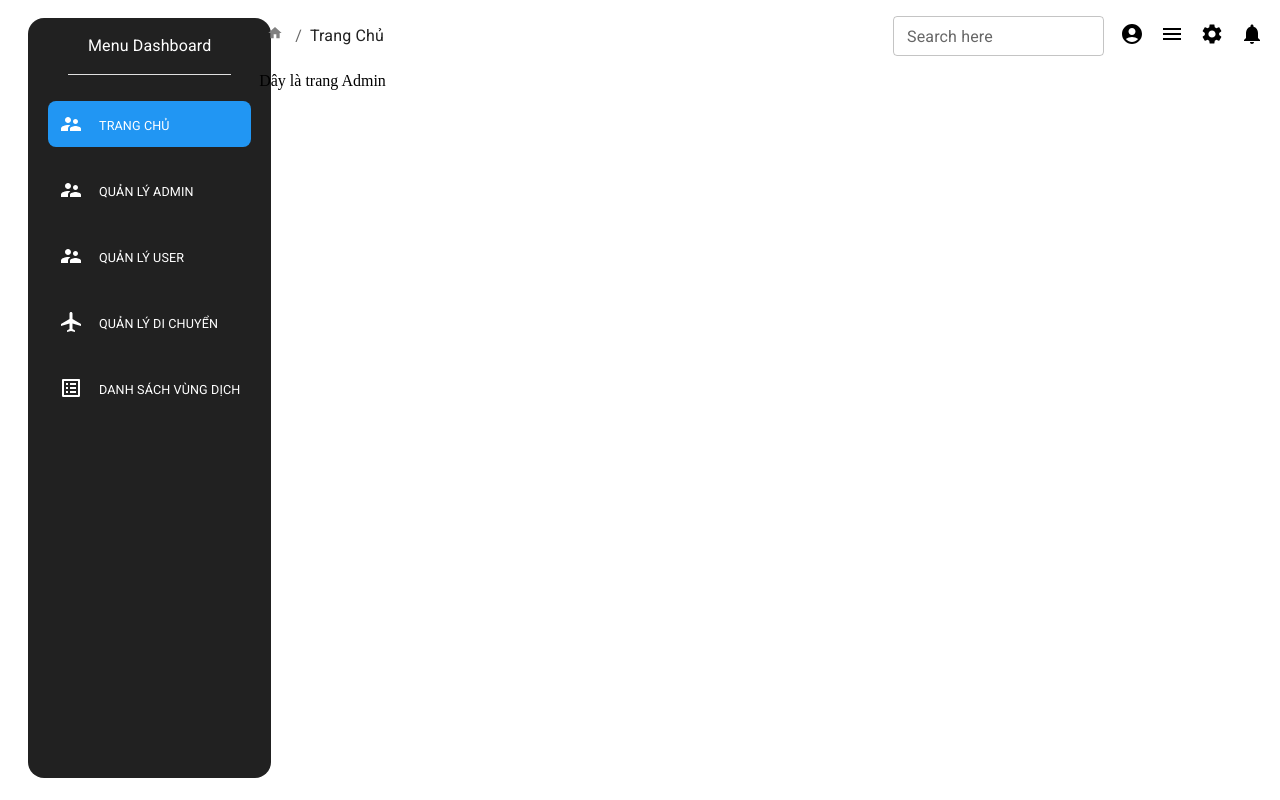
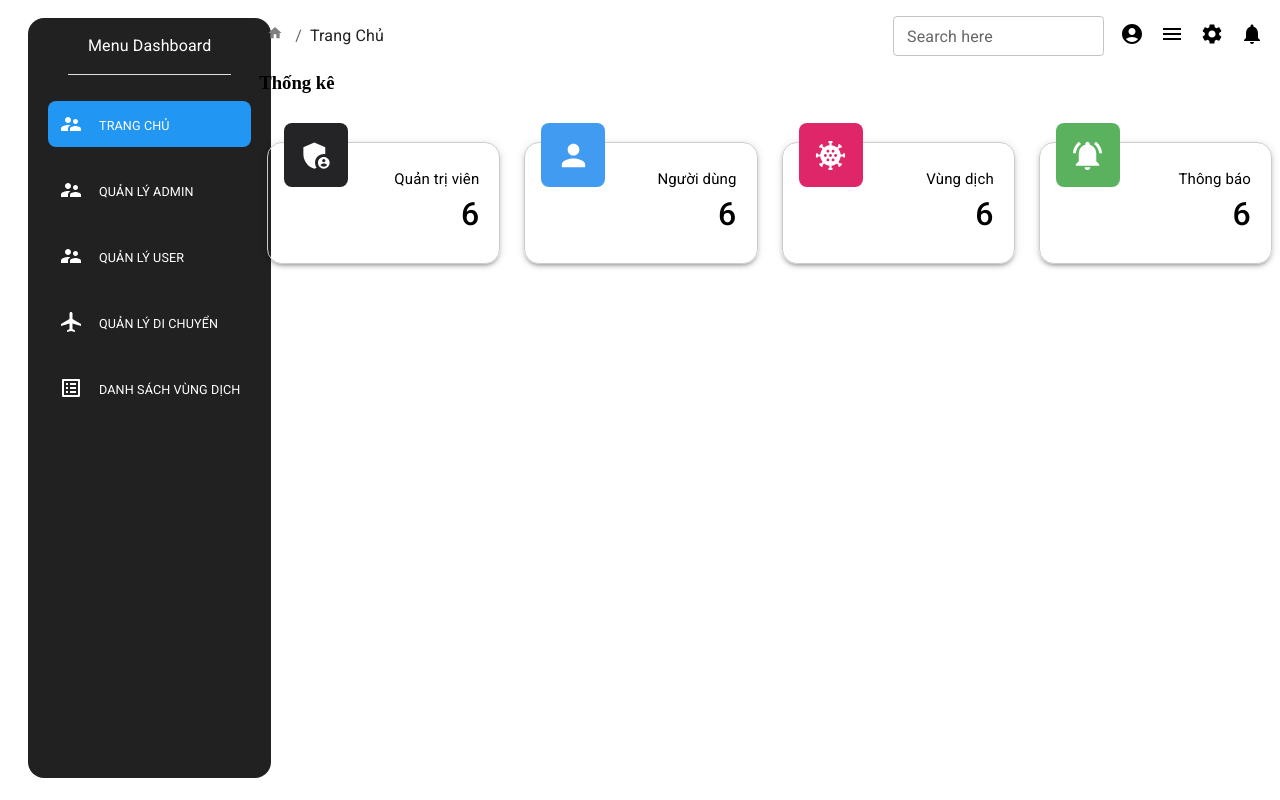
Before and after one commit to nhatpham1997/khaibaoyte, a React (Create React App) app: page /admin in a window 1280 px wide. Built offline with nearby package versions, Linux system fonts and the light colour scheme; no server answers.

Commit message:
add file travelSchedule and homePage

```diff
--- a/src/App.tsx
+++ b/src/App.tsx
@@ -9,6 +9,7 @@ import AccountUser from 'containers/AdminPage/AccountUser'
 import UserDetail from 'containers/AdminPage/UserDetail'
 import EpidemicArea from 'containers/AdminPage/EpidemicArea'
 import ApplicationForMoving from 'containers/AdminPage/ApplicationForMoving'
+import HomePage from 'containers/AdminPage'
 
 function App() {
   const data = useContext(GlobalContext)
@@ -19,7 +20,7 @@ function App() {
         <Routes>
           <Route path="/" element={<LayoutUser />} />
           <Route path="/admin/*" element={<LayoutAdmin />}>
-            <Route path="" element={'Dây là trang Admin'} />
+            <Route path="" element={<HomePage />} />
             <Route path="account-admin/*" element={<AccountAdmin />} />
             <Route path="account-admin/:id" element={<AdminDetail />} />
             <Route path="account-user" element={<AccountUser />} />
--- a/src/components/accountInformation/index.tsx
+++ b/src/components/accountInformation/index.tsx
@@ -40,7 +40,7 @@ const styleBox = {
 
 const AccountInformation = (props: data) => {
   return (
-    <Item sx={{ display: 'flex', flexDirection: 'column', textAlign: 'start' }}>
+    <Item sx={{ display: 'flex', flexDirection: 'column', textAlign: 'start', boxShadow: 3 }}>
       <Box sx={styleBox}>
         <Typography component="span" sx={styleSpan}>
           Tên tài khoản:
--- a/src/components/accountManagement/index.tsx
+++ b/src/components/accountManagement/index.tsx
@@ -50,7 +50,7 @@ const AccountManagement = (props: dataAdmin & dataUser) => {
     <>
       <h3 style={{ marginTop: 0 }}>Danh sách {props.name}</h3>
       <TableContainer component={Paper}>
-        <Table sx={{ minWidth: 650 }} color="primary" size="small" aria-label="a dense table">
+        <Table sx={{ minWidth: 650 }} color="primary" aria-label="a dense table">
           <TableHead>
             <TableRow>
               <TableCell sx={{ width: '30px' }}>STT</TableCell>
@@ -59,7 +59,7 @@ const AccountManagement = (props: dataAdmin & dataUser) => {
                 Tên người dùng
               </TableCell>
               <TableCell align="left">Email</TableCell>
-              <TableCell align="left">Số điện thoại</TableCell>
+              <TableCell align="left">Điện thoại</TableCell>
               <TableCell align="center">Chi tiết</TableCell>
             </TableRow>
           </TableHead>
@@ -105,6 +105,7 @@ const AccountManagement = (props: dataAdmin & dataUser) => {
                     </Link>
                   )}
                   {props.name === 'User' && (
+                    <>
                       <Link to={`/admin/account-user/${row.id}`} style={{ textDecoration: 'none' }}>
                         <Button
                           variant="contained"
@@ -115,12 +116,11 @@ const AccountManagement = (props: dataAdmin & dataUser) => {
                           Xem
                         </Button>
                       </Link>
-                  )}
-                  {props.name !== 'Admin' && (
                       <ConfirmAdmin
                         title="Bạn có chắc muốn xóa không?"
                         content={`Bạn có chắc chắn muốn xóa tài khoản "${row.username}" chứ! Bạn có chắc chắn muốn xóa tài khoản "${row.username}" chứ!`}
                       />
+                    </>
                   )}
                 </TableCell>
               </TableRow>
--- /dev/null
+++ b/src/components/travelSchedule/index.tsx
@@ -0,0 +1,99 @@
+import * as React from 'react'
+import Button from '@mui/material/Button'
+import Dialog, { DialogProps } from '@mui/material/Dialog'
+import DialogActions from '@mui/material/DialogActions'
+import DialogContent from '@mui/material/DialogContent'
+import DialogTitle from '@mui/material/DialogTitle'
+import { ListItem, ListItemText, Typography } from '@mui/material'
+
+type typeProps = {
+  name: string
+}
+
+export default function TravelSchedule(props: typeProps) {
+  const [open, setOpen] = React.useState(false)
+  const [scroll, setScroll] = React.useState<DialogProps['scroll']>('paper')
+
+  const handleClickOpen = (scrollType: DialogProps['scroll']) => () => {
+    setOpen(true)
+    setScroll(scrollType)
+  }
+
+  const handleClose = () => {
+    setOpen(false)
+  }
+
+  const descriptionElementRef = React.useRef<HTMLElement>(null)
+  React.useEffect(() => {
+    if (open) {
+      const { current: descriptionElement } = descriptionElementRef
+      if (descriptionElement !== null) {
+        descriptionElement.focus()
+      }
+    }
+  }, [open])
+
+  return (
+    <>
+      <Button
+        onClick={handleClickOpen('paper')}
+        sx={{ marginLeft: '20px' }}
+        variant="contained"
+        color="primary"
+        size="small"
+      >
+        {props.name}
+      </Button>
+      <Dialog
+        open={open}
+        onClose={handleClose}
+        scroll={scroll}
+        aria-labelledby="scroll-dialog-title"
+        aria-describedby="scroll-dialog-description"
+      >
+        <DialogTitle color="primary" id="scroll-dialog-title">
+          {props.name}
+        </DialogTitle>
+        <DialogContent dividers={scroll === 'paper'}>
+          <DialogContent
+            sx={{ padding: 0 }}
+            id="scroll-dialog-description"
+            ref={descriptionElementRef}
+            tabIndex={-1}
+          >
+            {[1, 2, 3, 4, 6].map((item) => (
+              <ListItem
+                key={item}
+                sx={{
+                  display: 'flex',
+                  flexDirection: 'column',
+                  margin: 'auto',
+                  border: '1px solid #1976d2',
+                  minWidth: { lg: '400px' },
+                  borderRadius: '15px',
+                  marginBottom: '20px',
+                  '&:last-child': { marginBottom: '0' },
+                }}
+              >
+                <Typography
+                  m={0}
+                  sx={{ borderBottom: '1px solid #1976d2', fontWeight: 'bold', width: '100%' }}
+                >
+                  Ngày 01 tháng 01 năm 2021
+                </Typography>
+                <ListItemText
+                  sx={{ color: 'black', width: '100%' }}
+                  primary="Công viên Hòa Bình"
+                  secondary="Liên Hà - Đan Phượng - Hà Nội"
+                />
+              </ListItem>
+            ))}
+          </DialogContent>
+        </DialogContent>
+        <DialogActions>
+          <Button onClick={handleClose}>Đóng</Button>
+        </DialogActions>
+      </Dialog>
+    </>
+  )
+}
--- a/src/containers/AdminPage/UserDetail/index.tsx
+++ b/src/containers/AdminPage/UserDetail/index.tsx
@@ -7,6 +7,7 @@ import { useParams } from 'react-router-dom'
 import { Avatar, ListItem, ListItemAvatar, ListItemText, Typography } from '@mui/material'
 import AccountInformation from 'components/accountInformation'
 import Button from '@mui/material/Button'
+import TravelSchedule from 'components/travelSchedule'
 
 const Item = styled(Paper)(({ theme }) => ({
   ...theme.typography.body2,
@@ -94,13 +95,16 @@ export default function UserDetail() {
             />
           </ListItem>
         </Box>
-        <Box sx={{ display: 'flex', alignItems: 'center', justifyContent: 'center' }}>
-          <Button variant="contained" color="primary" size="small">
-            Nơi đã đi
-          </Button>
-          <Button variant="contained" color="primary" size="small" sx={{ margin: '0 20px' }}>
-            yêu cầu đã xác nhận
-          </Button>
+        <Box
+          sx={{
+            display: 'flex',
+            alignItems: 'center',
+            justifyContent: 'center',
+            marginRight: '20px',
+          }}
+        >
+          <TravelSchedule name="Lịch sử di chuyển" />
+          <TravelSchedule name="Yêu cầu đã xác nhận" />
         </Box>
       </Box>
       <Box sx={{ flexGrow: 1, margin: '0 20px' }}>
--- /dev/null
+++ b/src/containers/AdminPage/index.tsx
@@ -0,0 +1,95 @@
+import { Box, Grid, Typography } from '@mui/material'
+import React from 'react'
+import { Link } from 'react-router-dom'
+import AdminPanelSettingsIcon from '@mui/icons-material/AdminPanelSettings'
+import PersonIcon from '@mui/icons-material/Person'
+import NotificationsActiveIcon from '@mui/icons-material/NotificationsActive'
+import CoronavirusIcon from '@mui/icons-material/Coronavirus'
+
+const boxContainer = {
+  position: 'relative',
+  border: '1px solid #ccc',
+  borderRadius: '15px',
+  height: '120px',
+  display: 'flex',
+  flexDirection: 'column',
+  alignItems: 'flex-end',
+  justifyContent: 'center',
+  paddingRight: '20px',
+  color: 'black',
+  boxShadow: 3,
+}
+
+const data = [
+  {
+    title: 'Quản trị viên',
+    total: '6',
+    path: '/admin/account-admin',
+    icon: <AdminPanelSettingsIcon fontSize={'large'} />,
+    color: '#242426',
+  },
+  {
+    title: 'Người dùng',
+    total: '6',
+    path: '/admin/account-user',
+    icon: <PersonIcon fontSize={'large'} />,
+    color: '#419bf0',
+  },
+  {
+    title: 'Vùng dịch',
+    total: '6',
+    path: '/admin',
+    icon: <CoronavirusIcon fontSize={'large'} />,
+    color: '#de2668',
+  },
+  {
+    title: 'Thông báo',
+    total: '6',
+    path: '/admin',
+    icon: <NotificationsActiveIcon fontSize={'large'} />,
+    color: '#5ab25e',
+  },
+]
+
+const HomePage = () => {
+  return (
+    <>
+      <h3 style={{ marginTop: 0 }}>Thống kê</h3>
+      <Grid container spacing={3} px={1} mt={3}>
+        {data.map((item, i) => (
+          <Grid key={i} item xs={12} md={6} lg={3}>
+            <Link to={item.path} style={{ textDecoration: 'none' }}>
+              <Box mb={1.5} sx={boxContainer}>
+                <Box
+                  sx={{
+                    position: 'absolute',
+                    backgroundColor: item.color,
+                    display: 'flex',
+                    alignItems: 'center',
+                    justifyContent: 'center',
+                    color: 'white',
+                  }}
+                  height={64}
+                  width={64}
+                  left={16}
+                  borderRadius={2}
+                  top={-20}
+                >
+                  {item.icon}
+                </Box>
+                <Typography fontSize={'15px'} fontWeight={400}>
+                  {item.title}
+                </Typography>
+                <Typography fontSize={'32px'} fontWeight={500}>
+                  {item.total}
+                </Typography>
+              </Box>
+            </Link>
+          </Grid>
+        ))}
+      </Grid>
+    </>
+  )
+}
+
+export default HomePage
```
Also changed, not shown: src/containers/UserPage/hello.tsx (+7 -1 lines), 1 other file (tests, documents, lock files or other folders). Lines whose indentation alone changed are shown as unchanged.
